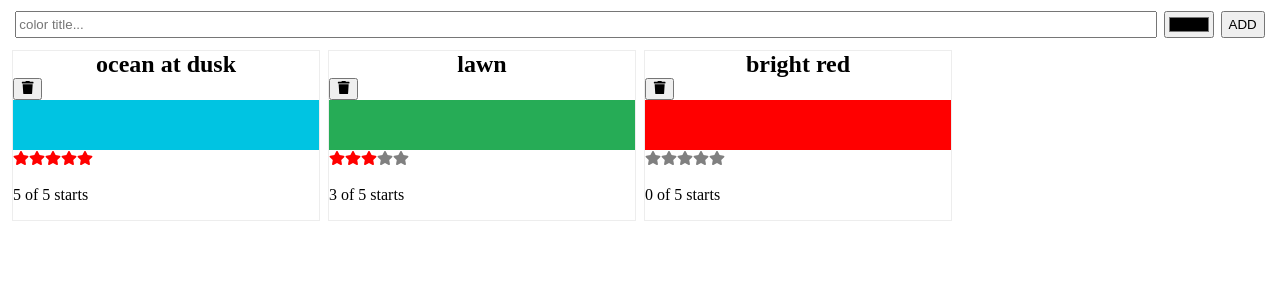
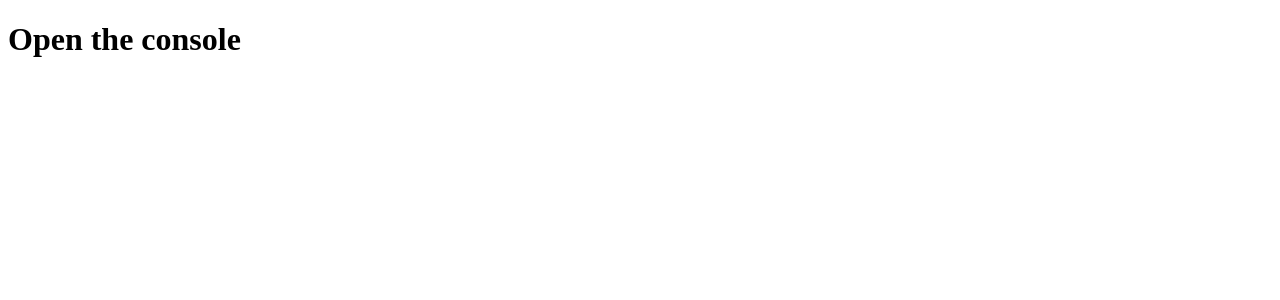
Before and after one commit to khanhtran94/my-project, a React (Create React App) app: page / in a window 1280 px wide. Shown: the top 300 px of the page. Built offline with nearby package versions, Linux system fonts and the light colour scheme.

Commit message:
compare array, state not equat, render every presss button

```diff
--- a/src/App.js
+++ b/src/App.js
@@ -1,16 +1,26 @@
 import './App.css';
-import React, { useState } from "react";
-import colorData from './data/color-data.json';
-import ColorList from './componets/ColorList';
-import AddColorForm from './componets/AddColorForm'
-import { v4 } from "uuid";
+import React, { useEffect, useState } from "react";
 
+
+const useAnyKeyToRender = () => {
+  const [, forceRender] = useState();
+
+  useEffect(()=>{
+    window.addEventListener("keydown", forceRender);
+    return () => window.removeEventListener("keydown", forceRender);
+
+  }, []);
+}
 function App() {
+  useAnyKeyToRender();
+
+  const word = ["gnar", "123"];
+
+  useEffect(() => {
+    console.log("fresh render");
+  }, [word]);
   return (
-    <>
-      <AddColorForm />
-      <ColorList />
-    </>
+    <h1>Open the console</h1>
 
   );
 }
```
